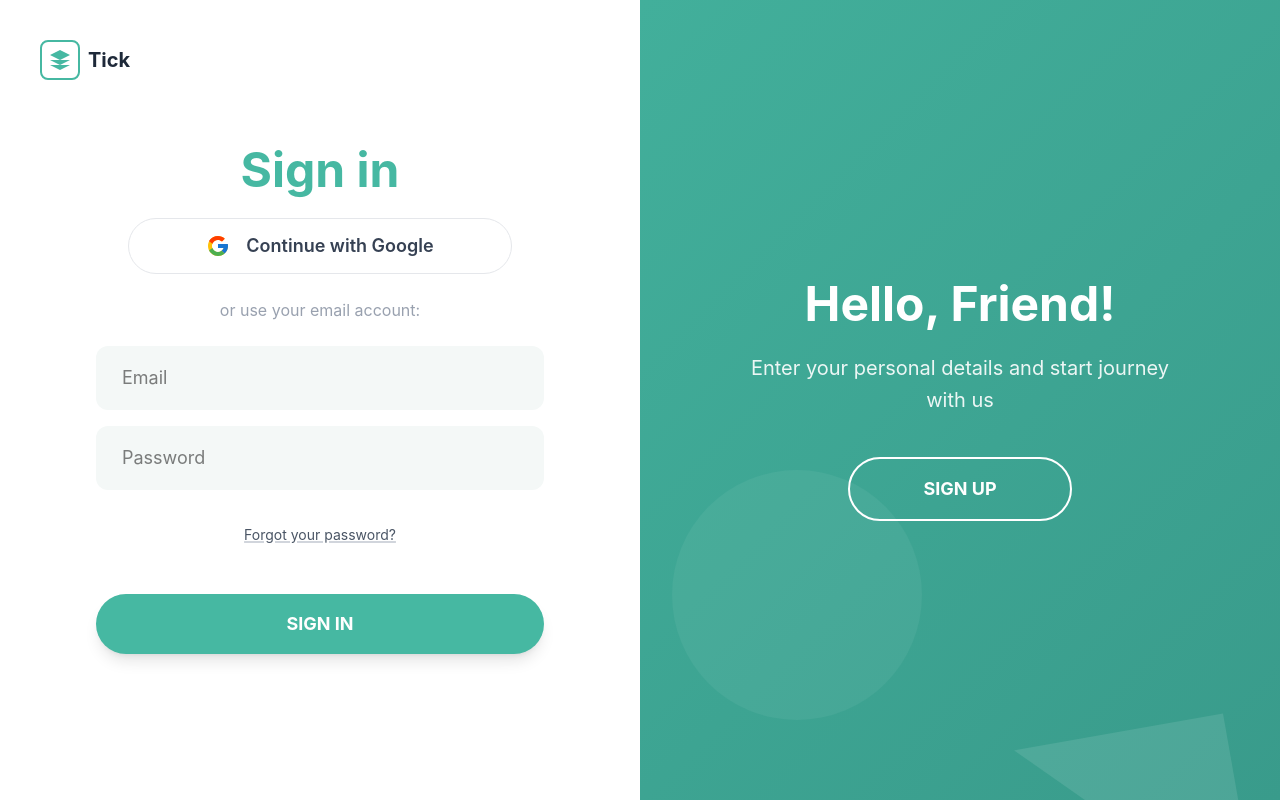
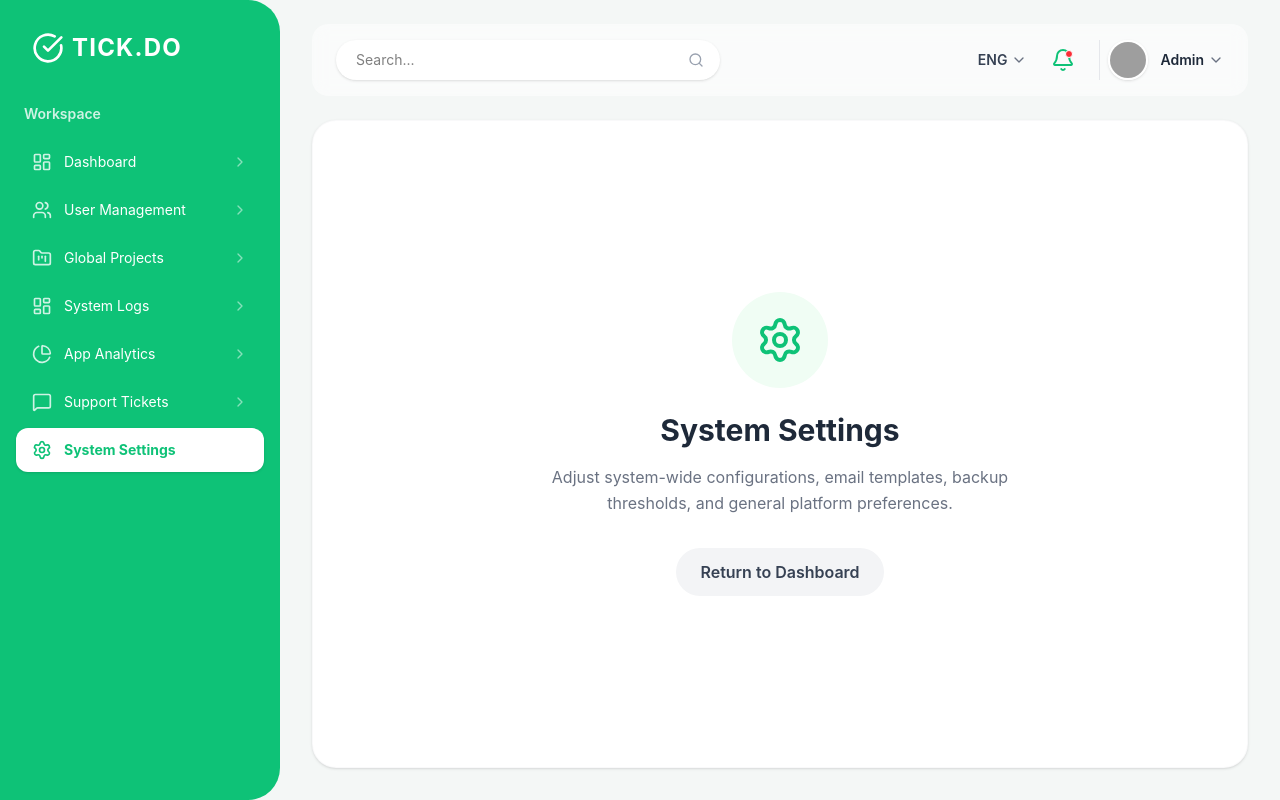
Before and after one commit to uwinezaflorence20/Todo_FrontEnd, a React (Vite) app: page /admin/settings in a window 1280 px wide. Before the commit this address led to /. Built offline with nearby package versions, Linux system fonts and the light colour scheme; grey boxes are pictures that could not be loaded.

Commit message:
done well

```diff
--- a/src/App.tsx
+++ b/src/App.tsx
@@ -1,13 +1,24 @@
 import { BrowserRouter as Router, Routes, Route, Navigate } from 'react-router-dom';
 import { AuthContainer } from './components/auth/AuthContainer';
 import { AdminDashboard } from './pages/admin/AdminDashboard';
-
+import { UserManagement } from './pages/admin/UserManagement';
+import { GlobalProjects } from './pages/admin/GlobalProjects';
+import { SystemLogs } from './pages/admin/SystemLogs';
+import { AppAnalytics } from './pages/admin/AppAnalytics';
+import { SupportTickets } from './pages/admin/SupportTickets';
+import { SystemSettings } from './pages/admin/SystemSettings';
 function App() {
   return (
     <Router>
       <Routes>
         <Route path="/" element={<AuthContainer />} />
         <Route path="/admin/dashboard" element={<AdminDashboard />} />
+        <Route path="/admin/users" element={<UserManagement />} />
+        <Route path="/admin/projects" element={<GlobalProjects />} />
+        <Route path="/admin/logs" element={<SystemLogs />} />
+        <Route path="/admin/analytics" element={<AppAnalytics />} />
+        <Route path="/admin/support" element={<SupportTickets />} />
+        <Route path="/admin/settings" element={<SystemSettings />} />
         {/* Fallback route */}
         <Route path="*" element={<Navigate to="/" replace />} />
       </Routes>
--- /dev/null
+++ b/src/pages/admin/AppAnalytics.tsx
@@ -0,0 +1,13 @@
+import React from 'react';
+import { PlaceholderPage } from './PlaceholderPage';
+import { PieChart } from 'lucide-react';
+
+export const AppAnalytics: React.FC = () => {
+  return (
+    <PlaceholderPage
+      title="App Analytics"
+      icon={PieChart}
+      description="Evaluate global trends, signups statistics, peak active sessions, and detailed productivity insights."
+    />
+  );
+};
--- /dev/null
+++ b/src/pages/admin/GlobalProjects.tsx
@@ -0,0 +1,13 @@
+import React from 'react';
+import { PlaceholderPage } from './PlaceholderPage';
+import { FolderKanban } from 'lucide-react';
+
+export const GlobalProjects: React.FC = () => {
+  return (
+    <PlaceholderPage
+      title="Global Projects"
+      icon={FolderKanban}
+      description="Monitor and organize active projects, deadlines, and task distribution across all active workspaces."
+    />
+  );
+};
--- /dev/null
+++ b/src/pages/admin/PlaceholderPage.tsx
@@ -0,0 +1,36 @@
+import React from 'react';
+import { DashboardLayout } from './DashboardLayout';
+import { Sidebar } from './Sidebar';
+import { Topbar } from './Topbar';
+import type { LucideIcon } from 'lucide-react';
+import { useNavigate } from 'react-router-dom';
+
+interface PlaceholderPageProps {
+  title: string;
+  icon: LucideIcon;
+  description?: string;
+}
+
+export const PlaceholderPage: React.FC<PlaceholderPageProps> = ({ title, icon: Icon, description }) => {
+  const navigate = useNavigate();
+
+  return (
+    <DashboardLayout sidebar={<Sidebar />} topbar={<Topbar />}>
+      <div className="flex flex-col items-center justify-center h-full min-h-[500px] w-full bg-white rounded-[1.5rem] shadow-sm border border-gray-100/50 p-8">
+        <div className="w-24 h-24 rounded-full bg-green-50 text-[#0ec277] flex items-center justify-center mb-6">
+          <Icon className="w-12 h-12" />
+        </div>
+        <h1 className="text-3xl font-bold text-gray-800 mb-4">{title}</h1>
+        <p className="text-gray-500 text-center max-w-lg mb-8 leading-relaxed">
+          {description || `This is a placeholder for the ${title} page. Implementation for this module will be added in a future update.`}
+        </p>
+        <button
+          onClick={() => navigate('/admin/dashboard')}
+          className="px-6 py-3 bg-gray-100 hover:bg-gray-200 text-gray-700 font-semibold rounded-full transition-colors flex items-center gap-2"
+        >
+          Return to Dashboard
+        </button>
+      </div>
+    </DashboardLayout>
+  );
+};
--- a/src/pages/admin/Sidebar.tsx
+++ b/src/pages/admin/Sidebar.tsx
@@ -1,4 +1,5 @@
 import React from 'react';
+import { NavLink } from 'react-router-dom';
 import {
   LayoutDashboard,
   FolderKanban,
@@ -11,13 +12,13 @@ import {
 } from 'lucide-react';
 
 const navItems = [
-  { icon: LayoutDashboard, label: 'Dashboard', active: true },
-  { icon: Users, label: 'User Management' },
-  { icon: FolderKanban, label: 'Global Projects' },
-  { icon: LayoutDashboard, label: 'System Logs' },
-  { icon: PieChart, label: 'App Analytics' },
-  { icon: MessageSquare, label: 'Support Tickets' },
-  { icon: Settings, label: 'System Settings' },
+  { icon: LayoutDashboard, label: 'Dashboard', path: '/admin/dashboard' },
+  { icon: Users, label: 'User Management', path: '/admin/users' },
+  { icon: FolderKanban, label: 'Global Projects', path: '/admin/projects' },
+  { icon: LayoutDashboard, label: 'System Logs', path: '/admin/logs' },
+  { icon: PieChart, label: 'App Analytics', path: '/admin/analytics' },
+  { icon: MessageSquare, label: 'Support Tickets', path: '/admin/support' },
+  { icon: Settings, label: 'System Settings', path: '/admin/settings' },
 ];
 
 export const Sidebar: React.FC = () => {
@@ -34,21 +35,25 @@ export const Sidebar: React.FC = () => {
 
       <nav className="flex-1 overflow-y-auto w-full px-4 space-y-1">
         {navItems.map((item, index) => (
-          <a
+          <NavLink
             key={index}
-            href="#"
-            className={`flex items-center justify-between px-4 py-3 rounded-xl transition-colors ${
-              item.active
+            to={item.path}
+            className={({ isActive }) => `flex items-center justify-between px-4 py-3 rounded-xl transition-colors ${
+              isActive
                 ? 'bg-white text-[#0ec277] font-bold shadow-sm'
                 : 'text-white hover:bg-white/10'
             }`}
           >
-            <div className="flex items-center gap-3">
-              <item.icon className={`w-5 h-5 ${item.active ? 'text-[#0ec277]' : 'opacity-80'}`} />
-              <span className="text-sm">{item.label}</span>
-            </div>
-            {!item.active && <ChevronRight className="w-4 h-4 opacity-50" />}
-          </a>
+            {({ isActive }) => (
+              <>
+                <div className="flex items-center gap-3">
+                  <item.icon className={`w-5 h-5 ${isActive ? 'text-[#0ec277]' : 'opacity-80'}`} />
+                  <span className="text-sm">{item.label}</span>
+                </div>
+                {!isActive && <ChevronRight className="w-4 h-4 opacity-50" />}
+              </>
+            )}
+          </NavLink>
         ))}
       </nav>
     </div>
--- /dev/null
+++ b/src/pages/admin/SupportTickets.tsx
@@ -0,0 +1,13 @@
+import React from 'react';
+import { PlaceholderPage } from './PlaceholderPage';
+import { MessageSquare } from 'lucide-react';
+
+export const SupportTickets: React.FC = () => {
+  return (
+    <PlaceholderPage
+      title="Support Tickets"
+      icon={MessageSquare}
+      description="Track outstanding user requests, view direct support communications, and monitor resolution timelines."
+    />
+  );
+};
--- /dev/null
+++ b/src/pages/admin/SystemLogs.tsx
@@ -0,0 +1,13 @@
+import React from 'react';
+import { PlaceholderPage } from './PlaceholderPage';
+import { LayoutDashboard } from 'lucide-react';
+
+export const SystemLogs: React.FC = () => {
+  return (
+    <PlaceholderPage
+      title="System Logs"
+      icon={LayoutDashboard}
+      description="View detailed server health metrics, monitor HTTP request histories, and trace diagnostic logs."
+    />
+  );
+};
--- /dev/null
+++ b/src/pages/admin/SystemSettings.tsx
@@ -0,0 +1,13 @@
+import React from 'react';
+import { PlaceholderPage } from './PlaceholderPage';
+import { Settings } from 'lucide-react';
+
+export const SystemSettings: React.FC = () => {
+  return (
+    <PlaceholderPage
+      title="System Settings"
+      icon={Settings}
+      description="Adjust system-wide configurations, email templates, backup thresholds, and general platform preferences."
+    />
+  );
+};
--- /dev/null
+++ b/src/pages/admin/UserManagement.tsx
@@ -0,0 +1,13 @@
+import React from 'react';
+import { PlaceholderPage } from './PlaceholderPage';
+import { Users } from 'lucide-react';
+
+export const UserManagement: React.FC = () => {
+  return (
+    <PlaceholderPage
+      title="User Management"
+      icon={Users}
+      description="Manage application users, configure roles, and monitor individual access permissions across the workspace."
+    />
+  );
+};
```
